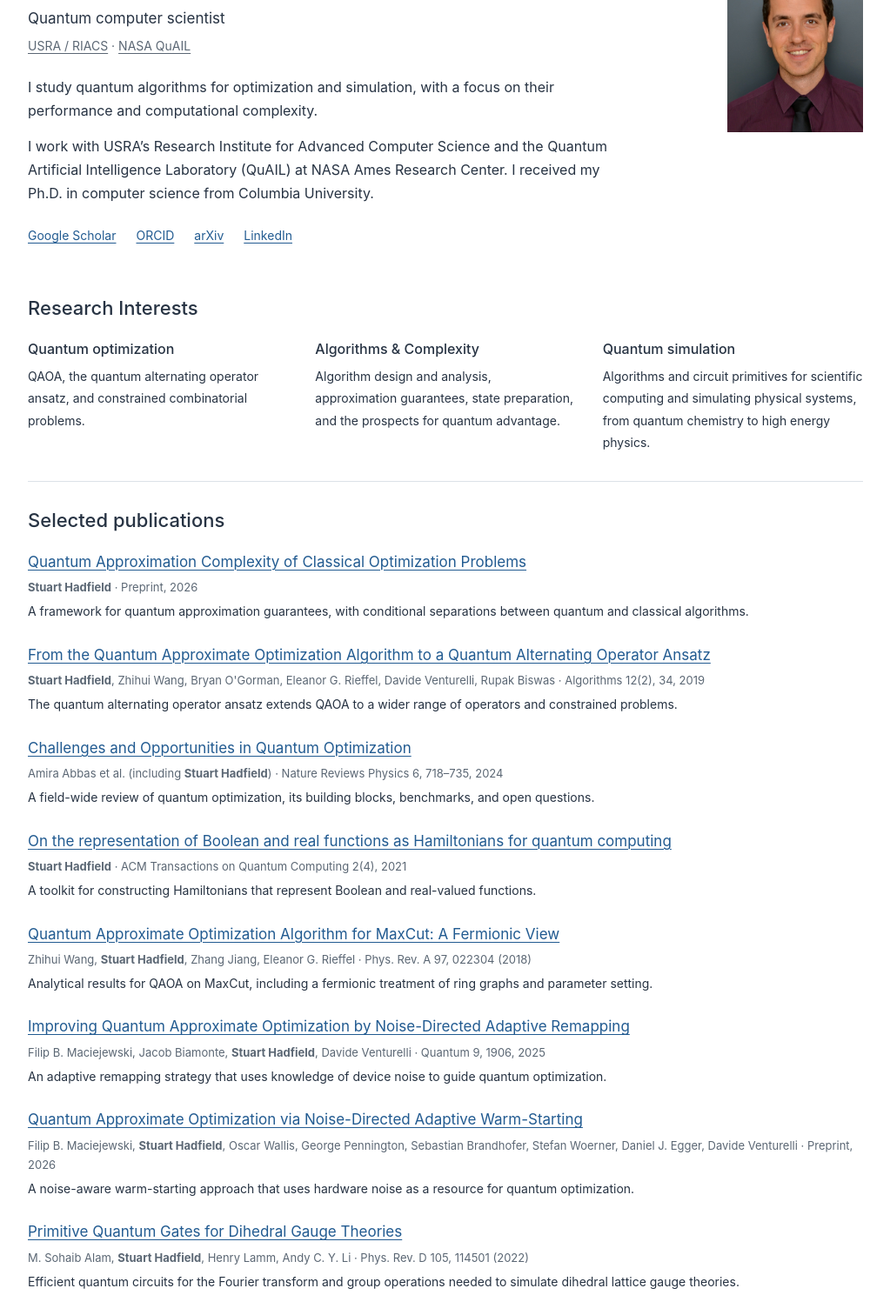
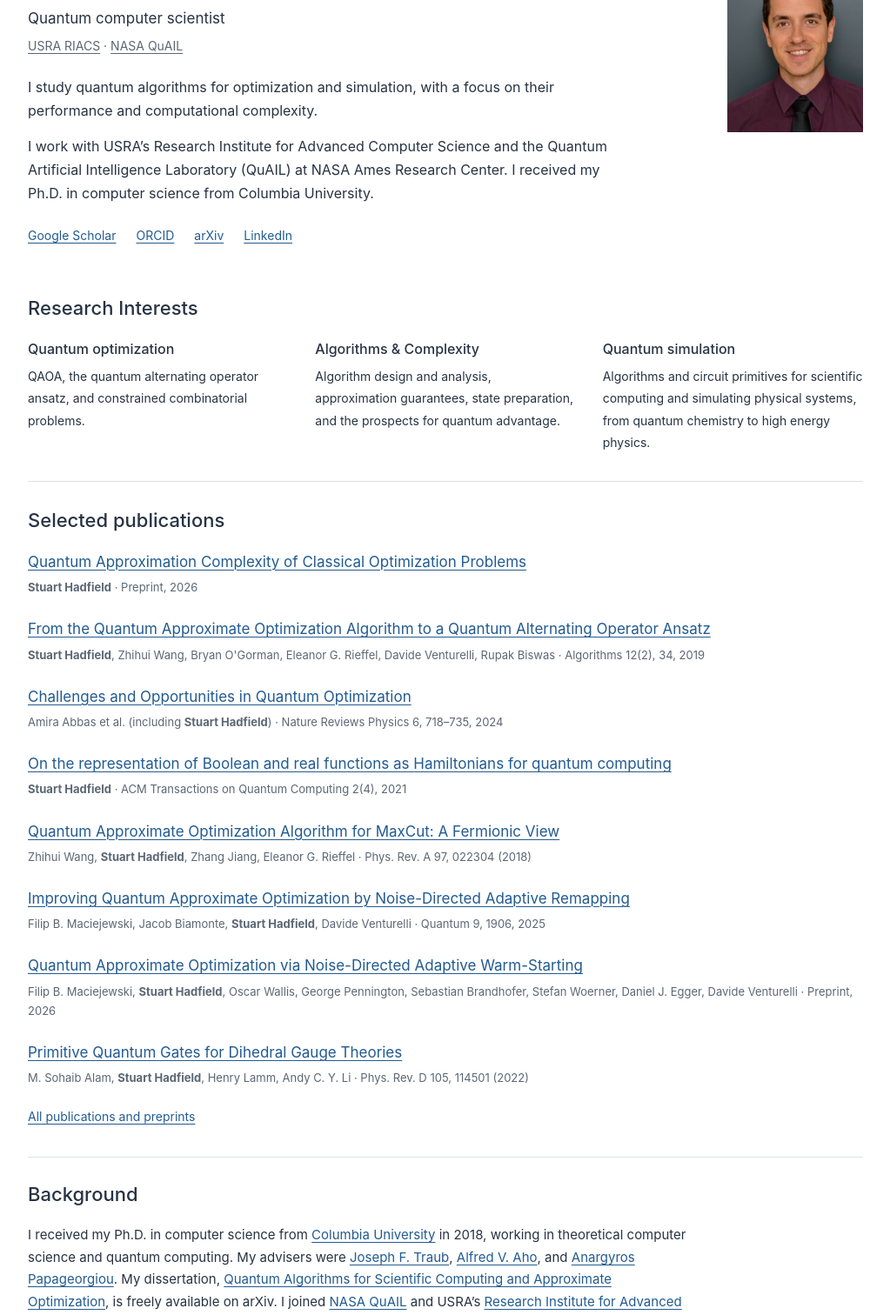
Before and after one commit to stuartah/stuartah.github.io, a plain HTML site: page index.html in a window 1280 px wide. Shown: the part 180-1692 px from the top of the page at 87% size, without its empty margins (128-1151 px from the left). Drawn offline with Linux system fonts and the light colour scheme.

Commit message:
Simplify selected publications and USRA RIACS affiliation label

```diff
--- a/index.html
+++ b/index.html
@@ -40,7 +40,7 @@
       <div class="intro-name">
         <h1 id="home-title">Stuart A. Hadfield</h1>
         <p class="intro-role">Quantum computer scientist</p>
-        <p class="intro-affiliation"><a href="https://riacs.usra.edu/quantum/">USRA / RIACS</a> · <a href="https://www.nasa.gov/intelligent-systems-division/discovery-and-systems-health/nasa-quail/">NASA QuAIL</a></p>
+        <p class="intro-affiliation"><a href="https://riacs.usra.edu/quantum/">USRA RIACS</a> · <a href="https://www.nasa.gov/intelligent-systems-division/discovery-and-systems-health/nasa-quail/">NASA QuAIL</a></p>
       </div>
       <div class="intro-bio">
         <p>I study quantum algorithms for optimization and simulation, with a focus on their performance and computational complexity.</p>
@@ -61,35 +61,27 @@
   <section class="selected-work" aria-labelledby="selected-title"><h2 id="selected-title">Selected publications</h2><ul class="selected-list"><li class="selected-paper">
   <h3><a href="https://arxiv.org/abs/2610.09584">Quantum Approximation Complexity of Classical Optimization Problems</a></h3>
   <p class="paper-meta"><strong>Stuart Hadfield</strong> · Preprint, 2026</p>
-  <p class="paper-summary">A framework for quantum approximation guarantees, with conditional separations between quantum and classical algorithms.</p>
 </li><li class="selected-paper">
   <h3><a href="https://arxiv.org/abs/1709.03489">From the Quantum Approximate Optimization Algorithm to a Quantum Alternating Operator Ansatz</a></h3>
   <p class="paper-meta"><strong>Stuart Hadfield</strong>, Zhihui Wang, Bryan O&#x27;Gorman, Eleanor G. Rieffel, Davide Venturelli, Rupak Biswas · Algorithms 12(2), 34, 2019</p>
-  <p class="paper-summary">The quantum alternating operator ansatz extends QAOA to a wider range of operators and constrained problems.</p>
 </li><li class="selected-paper">
   <h3><a href="https://arxiv.org/abs/2312.02279">Challenges and Opportunities in Quantum Optimization</a></h3>
   <p class="paper-meta">Amira Abbas et al. (including <strong>Stuart Hadfield</strong>) · Nature Reviews Physics 6, 718–735, 2024</p>
-  <p class="paper-summary">A field-wide review of quantum optimization, its building blocks, benchmarks, and open questions.</p>
 </li><li class="selected-paper">
   <h3><a href="https://arxiv.org/abs/1804.09130">On the representation of Boolean and real functions as Hamiltonians for quantum computing</a></h3>
   <p class="paper-meta"><strong>Stuart Hadfield</strong> · ACM Transactions on Quantum Computing 2(4), 2021</p>
-  <p class="paper-summary">A toolkit for constructing Hamiltonians that represent Boolean and real-valued functions.</p>
 </li><li class="selected-paper">
   <h3><a href="https://arxiv.org/abs/1706.02998">Quantum Approximate Optimization Algorithm for MaxCut: A Fermionic View</a></h3>
   <p class="paper-meta">Zhihui Wang, <strong>Stuart Hadfield</strong>, Zhang Jiang, Eleanor G. Rieffel · Phys. Rev. A 97, 022304 (2018)</p>
-  <p class="paper-summary">Analytical results for QAOA on MaxCut, including a fermionic treatment of ring graphs and parameter setting.</p>
 </li><li class="selected-paper">
   <h3><a href="https://arxiv.org/abs/2404.01412">Improving Quantum Approximate Optimization by Noise-Directed Adaptive Remapping</a></h3>
   <p class="paper-meta">Filip B. Maciejewski, Jacob Biamonte, <strong>Stuart Hadfield</strong>, Davide Venturelli · Quantum 9, 1906, 2025</p>
-  <p class="paper-summary">An adaptive remapping strategy that uses knowledge of device noise to guide quantum optimization.</p>
 </li><li class="selected-paper">
   <h3><a href="https://arxiv.org/abs/2607.09368">Quantum Approximate Optimization via Noise-Directed Adaptive Warm-Starting</a></h3>
   <p class="paper-meta">Filip B. Maciejewski, <strong>Stuart Hadfield</strong>, Oscar Wallis, George Pennington, Sebastian Brandhofer, Stefan Woerner, Daniel J. Egger, Davide Venturelli · Preprint, 2026</p>
-  <p class="paper-summary">A noise-aware warm-starting approach that uses hardware noise as a resource for quantum optimization.</p>
 </li><li class="selected-paper">
   <h3><a href="https://arxiv.org/abs/2108.13305">Primitive Quantum Gates for Dihedral Gauge Theories</a></h3>
   <p class="paper-meta">M. Sohaib Alam, <strong>Stuart Hadfield</strong>, Henry Lamm, Andy C. Y. Li · Phys. Rev. D 105, 114501 (2022)</p>
-  <p class="paper-summary">Efficient quantum circuits for the Fourier transform and group operations needed to simulate dihedral lattice gauge theories.</p>
 </li></ul><a class="browse-papers" href="publications/">All publications and preprints</a></section>
   <section class="background" id="about" aria-labelledby="background-title">
     <h2 id="background-title">Background</h2>
```
Also changed, not shown: 1 other file.
